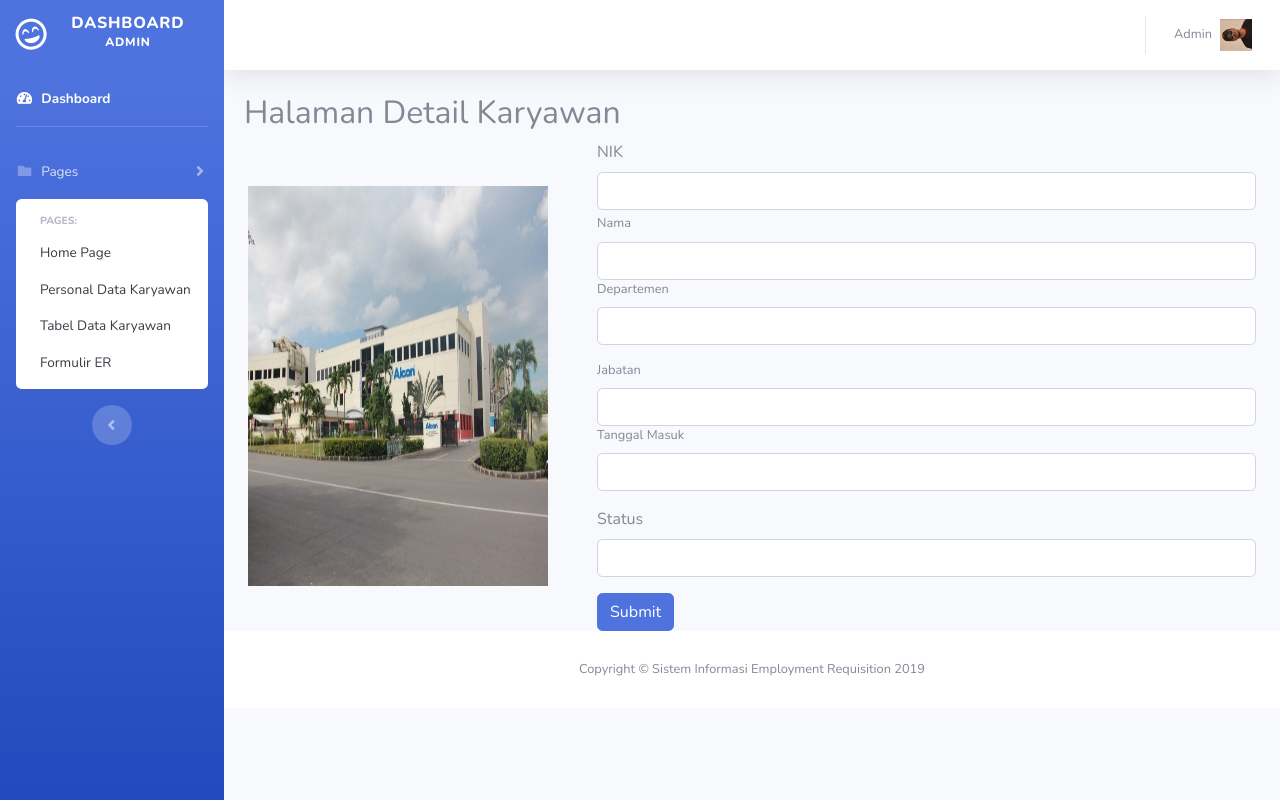
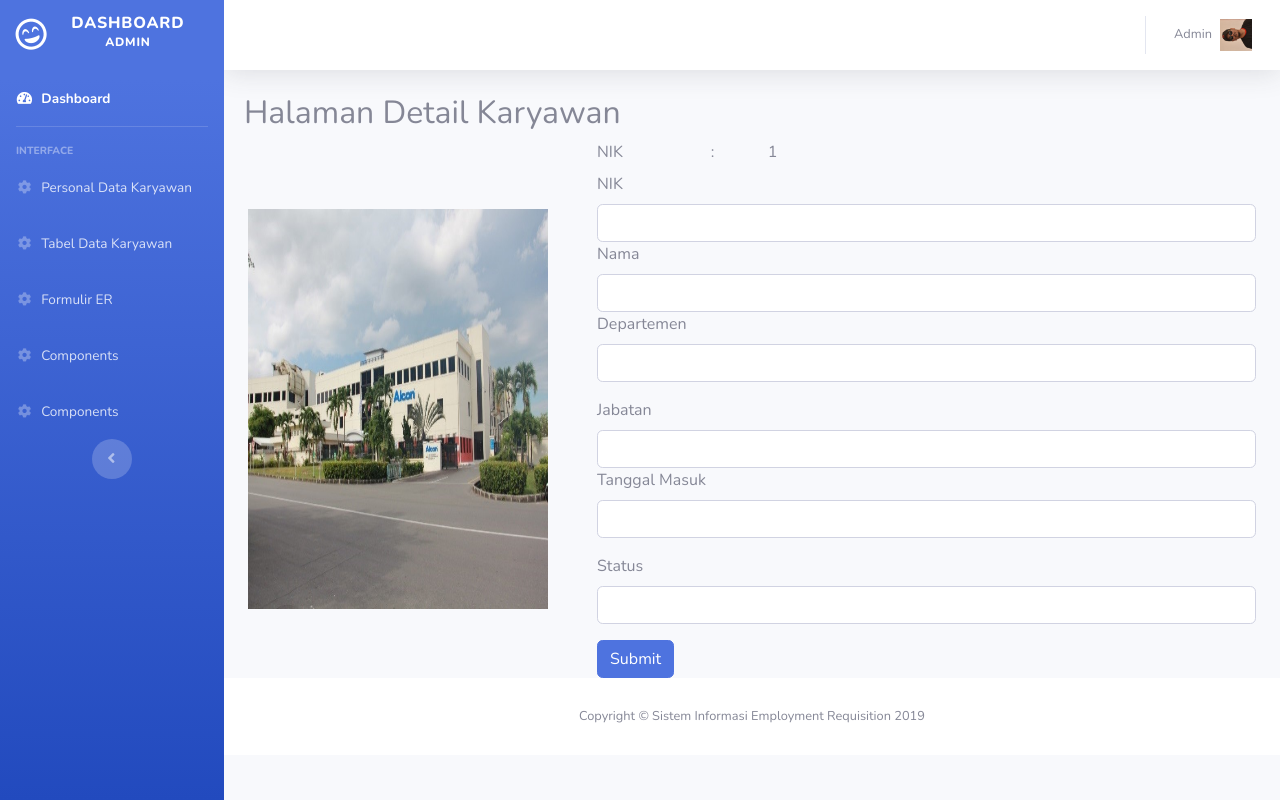
Before and after one commit to alan96320/Employment-Requisition, a PHP site: page /admin/detail-karyawan.php?id=1 in a window 1280 px wide. Run offline with PHP 8.4, Linux system fonts and the light colour scheme; the visitor is signed in with stand-in values (Sample User, id 1); data comes from the database, SQL or seed files in the repository.

Commit message:
new details

```diff
--- a/admin/detail-karyawan.php
+++ b/admin/detail-karyawan.php
@@ -5,10 +5,13 @@ if (!isset($_SESSION['username'])) {
   header("location: login.html");
 }
 
-$stm = $pdo_conn->prepare("SELECT * FROM `karyawan` WHERE karyawan.id_karyawan = 1");
+$id = $_GET['id'];
+$stm = $pdo_conn->prepare("SELECT * FROM `karyawan` WHERE karyawan.id_karyawan = '$id'");
 
 $stm->execute();
 $rows = $stm->fetchAll(PDO::FETCH_ASSOC);
+
+$stm2 = $pdo_conn->query("SELECT * FROM `karyawan` WHERE karyawan.id_karyawan = '$id'");
 
 //print_r($rows);
 ?>
@@ -67,18 +70,30 @@ $rows = $stm->fetchAll(PDO::FETCH_ASSOC);
         <img src="../img/CVB.jpg" style="
               width: 300px;
               height: 400px; ">
+        <?php
 
+        while ($row = $stm2->fetch()) {
+        ?>
         <form style="
               flex-grow: 1;
               margin-left: 49px;">
 
+        <div class="row">
+          <label class="col-md-2">NIK</label>
+          <label class="col-md-1">:</label>
+          <div class="col-md-2">
+          <label class="text-left"><?=$row['id_karyawan']?></label>
+
+          </div>
+
+        </div>
         <div class="form-group">
-    <label for="Input">NIK</label>
-    <input type="email" class="form-control" id="exampleInputEmail1" aria-describedby="emailHelp">
-    <small id="emailHelp" class="form-text text-muted"><div class="form-group">
-    <label for="exampleInputEmail1">Nama</label>
-    <input type="email" class="form-control" id="exampleInputEmail1" aria-describedby="emailHelp">
+          <label for="Input">NIK</label>
+          <input type="email" class="form-control" id="exampleInputEmail1" aria-describedby="emailHelp">
 
+          <div class="form-group">
+            <label for="exampleInputEmail1">Nama</label>
+            <input type="email" class="form-control" id="exampleInputEmail1">
           <div class="form-group">
             <label for="exampleInputEmail1">Departemen</label>
             <input type="email" class="form-control" id="exampleInputEmail1" aria-describedby="emailHelp">
@@ -91,7 +106,7 @@ $rows = $stm->fetchAll(PDO::FETCH_ASSOC);
             <label for="exampleInputEmail1">Tanggal Masuk</label>
             <input type="email" class="form-control" id="exampleInputEmail1" aria-describedby="emailHelp">
 
-          </div></div></div></small>
+          </div></div></div>
           <div class="form-group">
             <label for="exampleInputEmail1">Status</label>
             <input type="email" class="form-control" id="exampleInputEmail1" aria-describedby="emailHelp">
@@ -100,6 +115,9 @@ $rows = $stm->fetchAll(PDO::FETCH_ASSOC);
 
           <button type="submit" class="btn btn-primary">Submit</button>
         </form>
+        <?php
+        }
+        ?>
         </div>
         <!-- /.container-fluid>
 
--- a/admin/index.php
+++ b/admin/index.php
@@ -13,8 +13,6 @@ $stm->execute();
 $rows = $stm->fetchAll(PDO::FETCH_ASSOC);
 
 //print_r($rows);
-//rubah
-//tes rubah alan
 ?>
 
 <!DOCTYPE html>
--- a/admin/list-karyawan.php
+++ b/admin/list-karyawan.php
@@ -99,7 +99,7 @@ $rows = $stm->fetchAll(PDO::FETCH_ASSOC);
                     foreach ($rows as $row) {
                       echo ('
                       <tr>
-                      <td>' . $row["nama"] . '</td>
+                      <td>' . $row['nama'] . '</td>
                       <td>' . $row["nama_dept"] . '</td>
                       <td>' . $row["jabatan"] . '</td>
                       <td>' . $row["marital_status"] . '</td>
--- a/components/sidebar.php
+++ b/components/sidebar.php
@@ -1,51 +1,58 @@
-<!-- Sidebar -->
 <ul class="navbar-nav bg-gradient-primary sidebar sidebar-dark accordion" id="accordionSidebar">
-
-<!-- Sidebar - Brand -->
   <a class="sidebar-brand d-flex align-items-center justify-content-center" href="./">
     <div class="sidebar-brand-icon rotate-n-15">
       <i class="far fa-grin-beam"></i>
     </div>
     <div class="sidebar-brand-text mx-3">Dashboard <sup>Admin</sup></div>
   </a>
-
-<!-- Nav Item - Dashboard -->
   <li class="nav-item active">
     <a class="nav-link" href="./">
       <i class="fas fa-fw fa-tachometer-alt"></i>
-    <span>Dashboard</span></a>
+      <span>Dashboard</span>
+    </a>
   </li>
 
-<!-- Divider -->
   <hr class="sidebar-divider">
 
-<!-- Nav Item - Pages Collapse Menu -->
+  <div class="sidebar-heading">Interface</div>
+
+  <!-- menu Personal data karyawan -->
   <li class="nav-item">
-  <a class="nav-link collapsed" href="./" data-toggle="collapse" data-target="#collapsePages" aria-expanded="true" aria-controls="collapsePages">
-    <i class="fas fa-fw fa-folder"></i>
-    <span>Pages</span>
+    <a class="nav-link collapsed" href="./list-karyawan.php">
+      <i class="fas fa-fw fa-cog"></i>
+      <span>Personal Data Karyawan</span>
     </a>
-  <div id="collapsePages" class="collapse show"  aria-labelledby="headingPages" data-parent="#accordionSidebar">
-    <div class="bg-white py-2 collapse-inner rounded">
-      <h6 class="collapse-header">Pages:</h6>
-      <a class="collapse-item" href="./">Home Page</a>
-      <a class="collapse-item" href="./list-karyawan.php">Personal Data Karyawan </a>
-      <a class="collapse-item" href="#">Tabel Data Karyawan</a>
-      <a class="collapse-item" href="#">Formulir ER</a>
-      <div class="collapse-divider"></div>
-      <!-- <h6 class="collapse-header">Other Pages:</h6>
-      <a class="collapse-item" href="pages/404.html">404 Page</a>
-      <a class="collapse-item" href="pages/blank.html">Blank Page</a> -->
-    </div>
-  </div>
+  </li>
+  <!-- menu tabel data karyawan -->
+  <li class="nav-item">
+    <a class="nav-link collapsed" href="#">
+      <i class="fas fa-fw fa-cog"></i>
+      <span>Tabel Data Karyawan</span>
+    </a>
+  </li>
+  <!-- formulir ER -->
+  <li class="nav-item">
+    <a class="nav-link collapsed" href="#">
+      <i class="fas fa-fw fa-cog"></i>
+      <span>Formulir ER</span>
+    </a>
+  </li>
+  <li class="nav-item">
+    <a class="nav-link collapsed" href="#">
+      <i class="fas fa-fw fa-cog"></i>
+      <span>Components</span>
+    </a>
+  </li>
+  <li class="nav-item">
+    <a class="nav-link collapsed" href="#">
+      <i class="fas fa-fw fa-cog"></i>
+      <span>Components</span>
+    </a>
   </li>
 
-<!-- Divider -->
-
-<!-- Sidebar Toggler (Sidebar) -->
+  <!-- Button memperkecil sidebar -->
   <div class="text-center d-none d-md-inline">
     <button class="rounded-circle border-0" id="sidebarToggle"></button>
   </div>
 
 </ul>
-<!-- End of Sidebar -->
```
Lines whose indentation alone changed are shown as unchanged.
